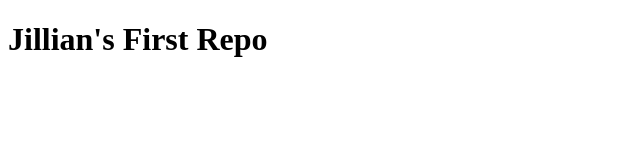
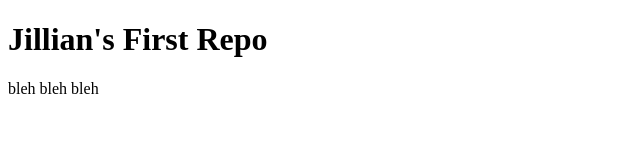
Before and after one commit to cjillian/my-first-repo, a plain HTML site: page index.html in a window 1280 px wide. Shown: the whole page, without its empty margins (0-640 px from the left). Drawn offline with Linux system fonts and the light colour scheme.

Commit message:
Updated index
added paragrpah

```diff
--- a/index.html
+++ b/index.html
@@ -8,6 +8,7 @@
     </head>
     <body>
         <h1>Jillian's First Repo</h1>
+        <p>bleh bleh bleh</p>
     </body>
 
 
```
